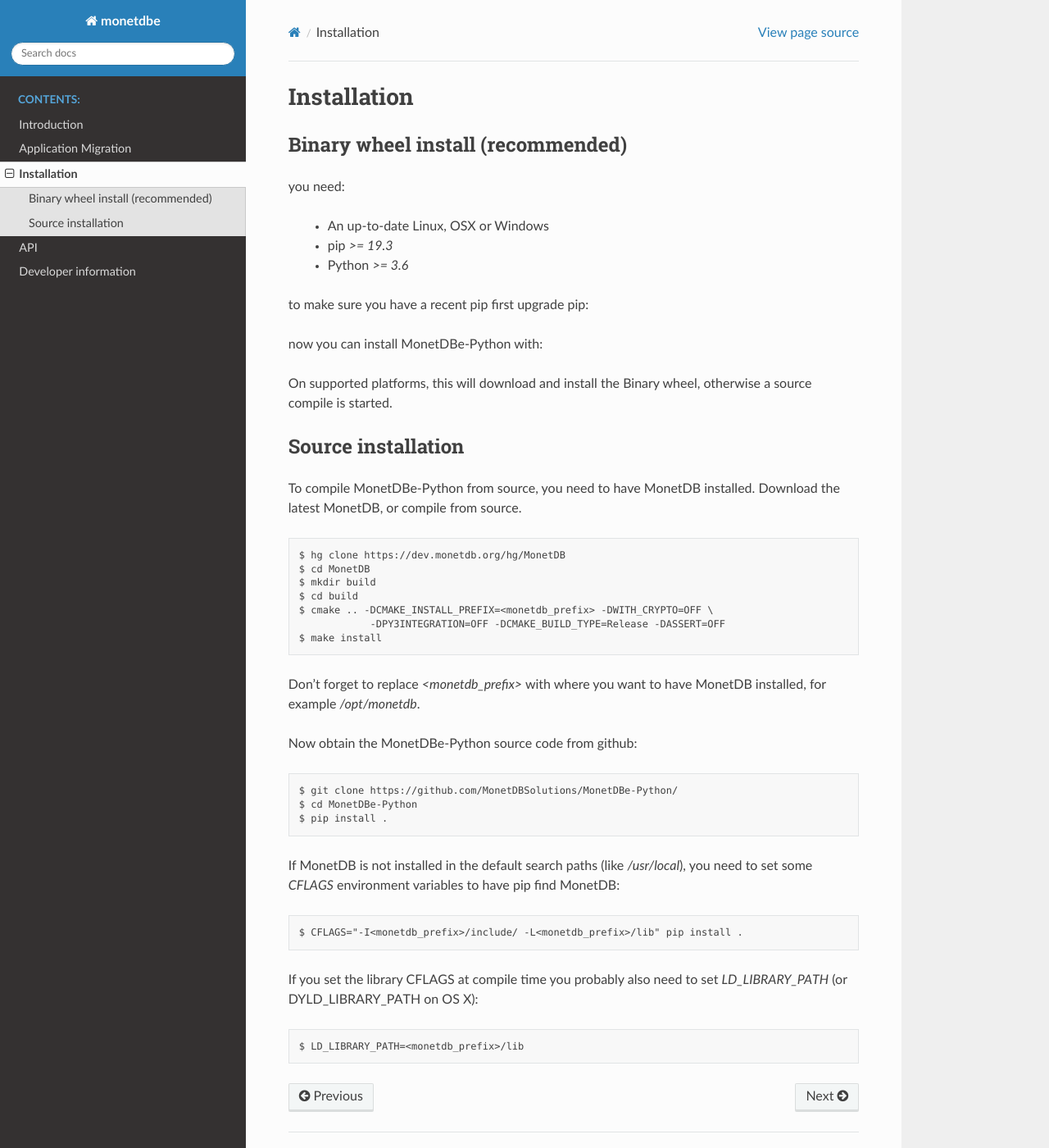
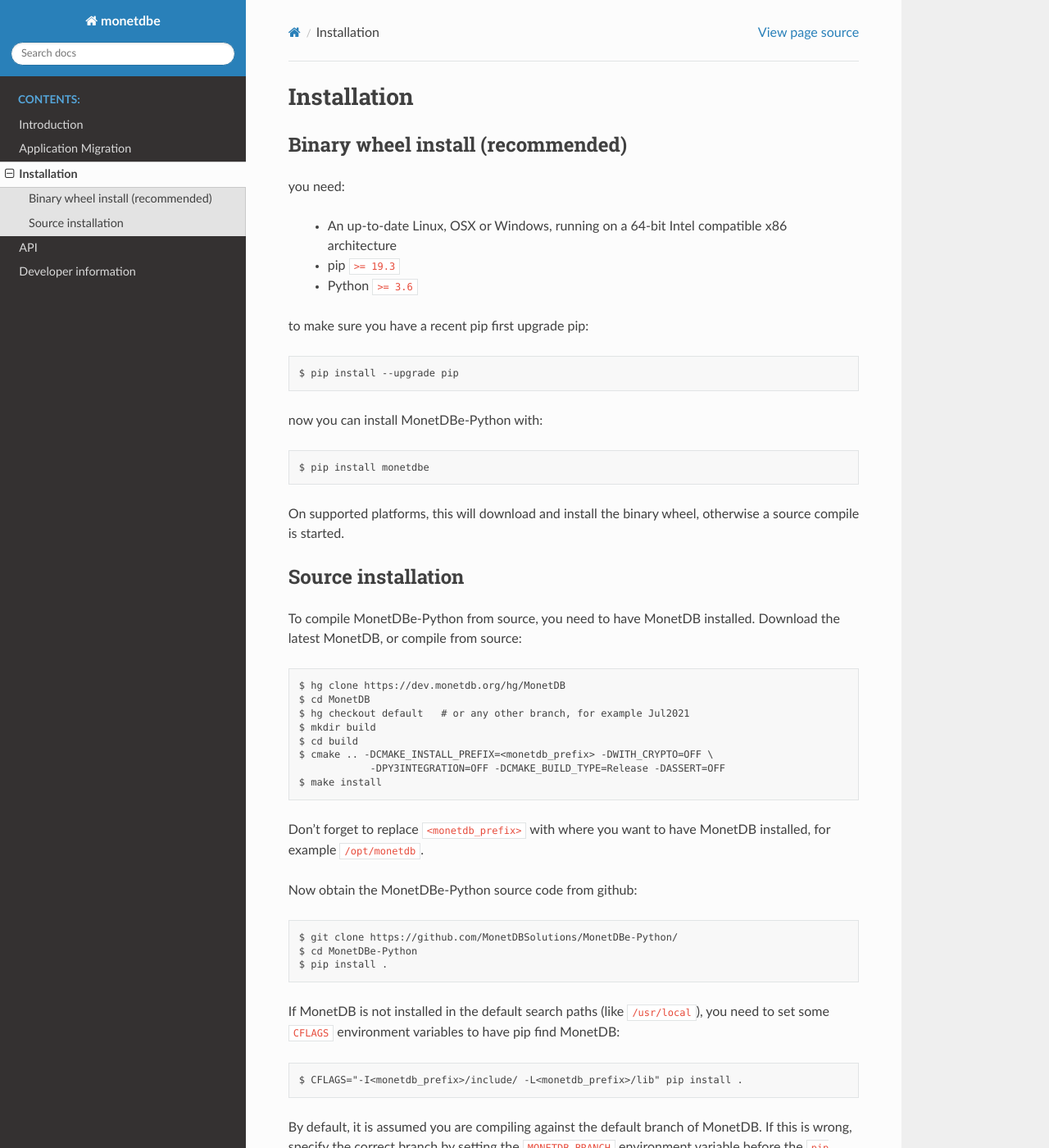
Before and after one commit to MonetDBSolutions/MonetDBe-Python, a Sphinx documentation site: the page built from doc/installation.rst, in a window 1280 px wide and 1400 px high. Shown: the whole window at 82% size. Built offline with Sphinx 7.4.7 and the Read the Docs theme 2.0.0, drawn with Linux system fonts in a browser that asks for light colours; some of the changed text lies outside the part shown.

Commit message:
improve docs

```diff
--- a/doc/API.rst
+++ b/doc/API.rst
@@ -16,7 +16,7 @@
 Cursor
 ======
 
-.. automodule:: monetdbe.cursor
+.. automodule:: monetdbe.cursors
     :members:
     :undoc-members:
     :show-inheritance:
--- a/doc/installation.rst
+++ b/doc/installation.rst
@@ -7,34 +7,32 @@
 
 you need:
 
- * An up-to-date Linux, OSX or Windows
- * pip `>= 19.3`
- * Python `>= 3.6`
+ * An up-to-date Linux, OSX or Windows, running on a 64-bit Intel compatible x86 architecture
+ * pip ``>= 19.3``
+ * Python ``>= 3.6``
 
-to make sure you have a recent pip first upgrade pip:
+to make sure you have a recent pip first upgrade pip::
 
-.. code-block::
     $ pip install --upgrade pip
 
 
-now you can install MonetDBe-Python with:
+now you can install MonetDBe-Python with::
 
-.. code-block::
     $ pip install monetdbe
 
-On supported platforms, this will download and install the Binary wheel,
+On supported platforms, this will download and install the binary wheel,
 otherwise a source compile is started.
+
 
 Source installation
 ===================
 
 To compile MonetDBe-Python from source, you need to have MonetDB installed.
-Download the latest MonetDB, or compile from source.
-
-.. code-block::
+Download the latest MonetDB, or compile from source::
 
     $ hg clone https://dev.monetdb.org/hg/MonetDB
     $ cd MonetDB
+    $ hg checkout default   # or any other branch, for example Jul2021
     $ mkdir build
     $ cd build
     $ cmake .. -DCMAKE_INSTALL_PREFIX=<monetdb_prefix> -DWITH_CRYPTO=OFF \
@@ -42,28 +40,28 @@
     $ make install
 
 
-Don't forget to replace `<monetdb_prefix>` with where you want to have MonetDB
-installed, for example `/opt/monetdb`.
+Don't forget to replace ``<monetdb_prefix>`` with where you want to have MonetDB
+installed, for example ``/opt/monetdb``.
 
-Now obtain the MonetDBe-Python source code from github:
-
-.. code-block::
+Now obtain the MonetDBe-Python source code from github::
 
     $ git clone https://github.com/MonetDBSolutions/MonetDBe-Python/
     $ cd MonetDBe-Python
     $ pip install .
 
 
-If MonetDB is not installed in the default search paths (like `/usr/local`),
-you need to set some `CFLAGS` environment variables to have pip find MonetDB:
-
-.. code-block::
+If MonetDB is not installed in the default search paths (like ``/usr/local``),
+you need to set some ``CFLAGS`` environment variables to have pip find MonetDB::
 
     $ CFLAGS="-I<monetdb_prefix>/include/ -L<monetdb_prefix>/lib" pip install .
 
-If you set the library CFLAGS at compile time you probably also need to set `LD_LIBRARY_PATH`
-(or DYLD_LIBRARY_PATH on OS X):
+By default, it is assumed you are compiling against the default branch of MonetDB.
+If this is wrong, specify the correct branch by setting the ``MONETDB_BRANCH`` environment variable
+before the ``pip install`` command above::
 
-.. code-block::
+    $ MONETDB_BRANCH=Jul2021
+
+If you set the library CFLAGS at compile time you probably also need to set ``LD_LIBRARY_PATH``
+(or DYLD_LIBRARY_PATH on OS X)::
 
     $ LD_LIBRARY_PATH=<monetdb_prefix>/lib
--- a/doc/migrations.rst
+++ b/doc/migrations.rst
@@ -1,3 +1,5 @@
+.. _Application Migration:
+
 =====================
 Application Migration
 =====================
```
Also changed, not shown: doc/introduction.rst (+5 -5 lines), 5 other files.
